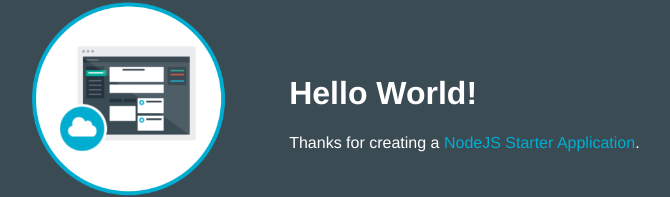
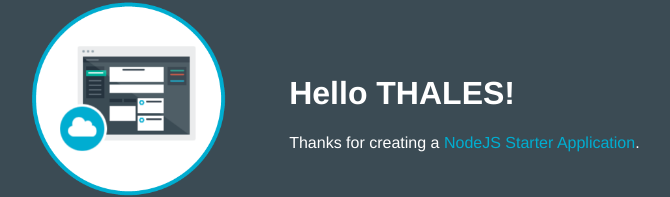
Before and after one commit to ErwanMarechal/thales42, a website: page public/index.html in a window 1280 px wide. Shown: the part 157-354 px from the top of the page, without its empty margins (253-923 px from the left). Drawn offline with Linux system fonts and the light colour scheme.

Commit message:
thales demo

```diff
--- a/public/index.html
+++ b/public/index.html
@@ -16,7 +16,7 @@
           <img class = "newappIcon" src="images/newapp-icon.png">
         </td>
         <td>
-          <h1 id="message">Hello World!</h1>
+          <h1 id="message">Hello THALES!</h1>
           <p class='description'></p> Thanks for creating a <span class = "blue">NodeJS Starter Application</span>.
         </td>
       </tr>
```
Also changed, not shown: 1 other file.
